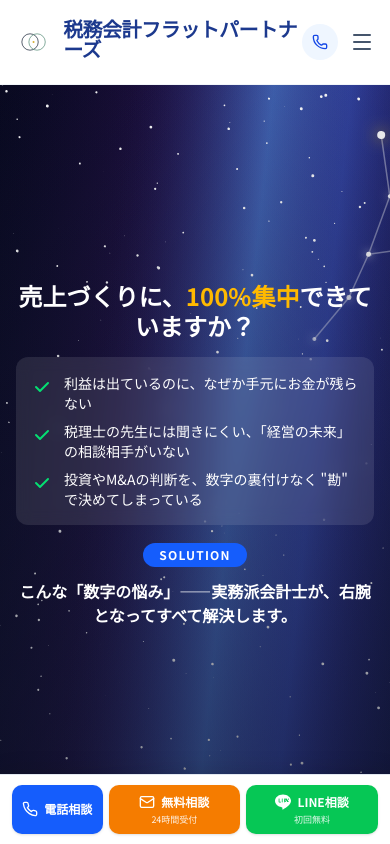
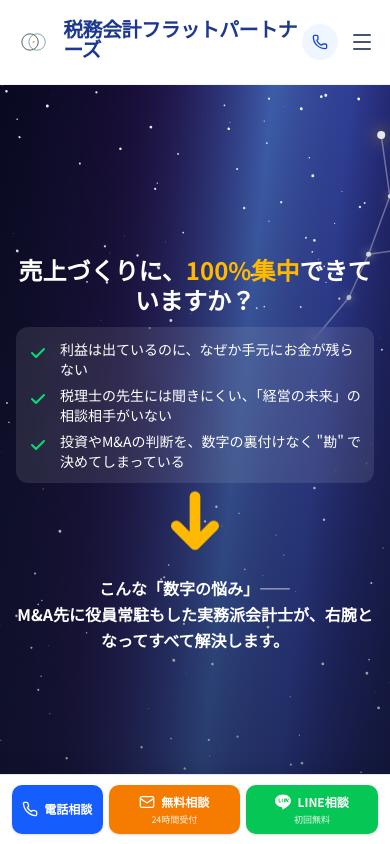
Before and after one commit to Watanabe0618-flat/flatpartners-site, a React (Vite) app: page / in a window 390 px wide. Shown: the top 844 px of the page. Built offline with nearby package versions, Linux system fonts and the light colour scheme.

Commit message:
Add files via upload

```diff
--- a/src/components/Contact.tsx
+++ b/src/components/Contact.tsx
@@ -65,7 +65,7 @@ export default function Contact() {
         </div>
 
         <div className="grid grid-cols-1 lg:grid-cols-2 gap-8">
-          <div className="flex flex-col gap-8">
+          <div className="flex flex-col gap-8 order-2 lg:order-1">
             <div className="bg-blue-900 text-white p-8 lg:p-10 rounded-3xl shadow-xl relative overflow-hidden h-full">
               <div className="absolute top-0 right-0 w-64 h-64 bg-blue-800 rounded-full blur-3xl -mr-20 -mt-20 opacity-50"></div>
               <div className="absolute bottom-0 left-0 w-64 h-64 bg-blue-700 rounded-full blur-3xl -ml-20 -mb-20 opacity-50"></div>
@@ -121,7 +121,7 @@ export default function Contact() {
             </div>
           </div>
 
-          <div className="bg-white rounded-3xl shadow-xl p-8 lg:p-10 border border-slate-100 relative overflow-hidden">
+          <div className="bg-white rounded-3xl shadow-xl p-8 lg:p-10 border border-slate-100 relative overflow-hidden order-1 lg:order-2">
             <AnimatePresence mode="wait">
               {status === 'success' ? (
                 <motion.div
--- a/src/components/FloatingCTA.tsx
+++ b/src/components/FloatingCTA.tsx
@@ -39,10 +39,8 @@ export default function FloatingCTA() {
         </motion.button>
 
         {/* Right Button (LINE) */}
-        <motion.a
-          href="https://lin.ee/xxxxx"
-          target="_blank"
-          rel="noopener noreferrer"
+        <motion.button
+          onClick={scrollToContact}
           whileTap={{ scale: 0.96 }}
           className="flex-[1.5] bg-[#06C755] text-white rounded-[10px] flex flex-col items-center justify-center py-2 px-1 shadow-sm"
         >
@@ -53,7 +51,7 @@ export default function FloatingCTA() {
             <span className="font-bold text-[12px] sm:text-[13px]">LINE相談</span>
           </div>
           <span className="text-[9px] opacity-90">初回無料</span>
-        </motion.a>
+        </motion.button>
       </div>
     </div>
   );
--- a/src/components/Hero.tsx
+++ b/src/components/Hero.tsx
@@ -3,21 +3,21 @@ import StarryBackground from './StarryBackground';
 
 export default function Hero() {
   return (
-    <section className="relative min-h-screen flex items-center justify-center bg-slate-950 overflow-hidden">
+    <section className="relative min-h-[100dvh] md:min-h-screen flex items-center justify-center bg-slate-950 overflow-hidden">
       <StarryBackground />
       <div className="absolute inset-0 bg-gradient-to-b from-transparent to-slate-950/50 pointer-events-none" />
 
-      <div className="relative z-10 text-center max-w-3xl mx-auto px-4 pt-20 md:pt-0">
+      <div className="relative z-10 text-center max-w-3xl mx-auto px-4 pt-16 md:pt-0">
         {/* h1: モバイルはtext-2xlに縮小、余白も詰める */}
-        <h1 className="text-2xl md:text-5xl font-bold text-white leading-tight mb-4 md:mb-8">
+        <h1 className="text-2xl md:text-5xl font-bold text-white leading-tight mb-3 md:mb-8">
           売上づくりに、
           <span className="text-amber-400">100%集中</span>
           できていますか？
         </h1>
 
         {/* ペインポイント: モバイルはパディングと行間を圧縮 */}
-        <div className="bg-white/10 backdrop-blur-sm rounded-xl p-4 md:p-8 mb-4 md:mb-8 max-w-2xl mx-auto">
-          <div className="space-y-2 md:space-y-4 text-left">
+        <div className="bg-white/10 backdrop-blur-sm rounded-xl p-3 md:p-8 mb-3 md:mb-8 max-w-2xl mx-auto">
+          <div className="space-y-1.5 md:space-y-4 text-left">
             <PainPoint text="利益は出ているのに、なぜか手元にお金が残らない" />
             <PainPoint text="税理士の先生には聞きにくい、「経営の未来」の相談相手がいない" />
             <PainPoint text='投資やM&Aの判断を、数字の裏付けなく "勘" で決めてしまっている' />
@@ -25,26 +25,32 @@ export default function Hero() {
         </div>
 
         {/* SOLUTION */}
-        <div className="mb-4 md:mb-8">
-          <span className="inline-block bg-blue-600 text-white text-xs font-bold tracking-widest px-4 py-1 rounded-full mb-3 md:mb-4">
-            SOLUTION
-          </span>
-          <p className="text-base md:text-xl text-white font-bold mb-2">
-            こんな「数字の悩み」——実務派会計士が、右腕となってすべて解決します。
+        <div className="mb-0 md:mb-8 flex flex-col items-center">
+          <div className="flex justify-center my-2 md:my-12">
+            <svg
+              className="w-16 h-16 md:w-20 md:h-20 text-amber-400 animate-bounce"
+              fill="none"
+              stroke="currentColor"
+              viewBox="0 0 24 24"
+              strokeWidth="4"
+            >
+              <path strokeLinecap="round" strokeLinejoin="round" d="M19 14l-7 7m0 0l-7-7m7 7V3" />
+            </svg>
+          </div>
+          <p className="text-base md:text-xl text-white font-bold mb-0 md:mb-2 leading-relaxed">
+            こんな「数字の悩み」——<br className="md:hidden" />M&A先に役員常駐もした実務派会計士が、右腕となってすべて解決します。
           </p>
           {/* 権威テキスト: PCのみ表示（モバイルでは縦幅節約のため非表示） */}
           <div className="hidden md:block bg-slate-800/80 rounded-lg p-4 mt-4 max-w-2xl mx-auto mb-8">
             <p className="text-amber-400 font-bold text-sm md:text-base">
-              投資・資金調達・M&Aの現場を走り続けてきた会計士が、あなたの隣で並走します。
+              経営者の隣で「一緒に考え、一緒に動く」。それがフラットパートナーズのスタンスです。
             </p>
           </div>
 
           {/* ヒーローCTA: PCのみ表示（モバイルは画面下部の固定フッターバーがCTA機能を担う） */}
           <div className="hidden md:flex justify-center gap-4 mt-8">
             <a
-              href="https://lin.ee/xxxxx" /* TODO: 実際のLINE友だち追加URLに差し替え */
-              target="_blank"
-              rel="noopener noreferrer"
+              href="#contact"
               className="bg-[#06C755] hover:bg-[#05b34c] text-white font-bold py-3 px-8 rounded-full transition-colors flex items-center justify-center gap-2 min-h-[48px]"
             >
               LINE で気軽に相談する
--- a/src/components/Knowledge.tsx
+++ b/src/components/Knowledge.tsx
@@ -12,7 +12,7 @@ const STEPS = [
           '資金ショートの危機を「たまたま」乗り切ることを繰り返していませんか？直感への依存を捨て、データに基づく意思決定の基盤を作るための最初の一歩です。',
         image: 'https://images.unsplash.com/photo-1460925895917-afdab827c52f?auto=format&fit=crop&w=800&q=80',
         links: [
-          { label: '脱・勘ピュータ経営 を読む', url: '/pdfs/kanputer.pdf' },
+          { label: '脱・勘ピュータ経営 を読む', url: 'https://1drv.ms/b/c/48fc6611d8ccd3cf/IQBdV315CiNWS5ULp_2NpLOyAX5EjbXgmA88pRJtS9XK6Gw?e=fJaCs5' },
         ],
       },
     ],
@@ -28,7 +28,7 @@ const STEPS = [
           'P（単価）× Q（数量）− V（変動費）− F（固定費）＝ G（利益）。たった5つの記号で、利益創出の仕組みを読み解きます。',
         image: 'https://images.unsplash.com/photo-1554224155-6726b3ff858f?auto=format&fit=crop&w=800&q=80',
         links: [
-          { label: '変動損益計算の実例 を読む', url: '/pdfs/hendosoneki.pdf' },
+          { label: '変動損益計算の実例 を読む', url: 'https://1drv.ms/b/c/48fc6611d8ccd3cf/IQAVjeCwphKXSJr8s29gKckCAUHfxwrMk3eRQQJrkIS_rNA?e=Uia45Y' },
         ],
       },
     ],
@@ -44,7 +44,7 @@ const STEPS = [
           '「夢」を語る前に、「返済の確実性」を数字で証明する。資金調達を成功させるキャッシュフロー予測のポイントを解説します。',
         image: 'https://images.unsplash.com/photo-1554224155-6726b3ff858f?auto=format&fit=crop&w=800&q=80',
         links: [
-          { label: '銀行対策マニュアル を読む', url: '/pdfs/ginko.pdf' },
+          { label: '銀行対策マニュアル を読む', url: 'https://1drv.ms/b/c/48fc6611d8ccd3cf/IQBZMp2yXo8IT4290PYGgCcGASs97xxJSfIpDTQx_mHu85U?e=74i3xj' },
         ],
       },
       {
@@ -53,7 +53,7 @@ const STEPS = [
           'なんとなくの直感ではなく、回収期間・NPV・IRRなどのデータを用いて、投資回収のタイムラインを可視化するアプローチです。',
         image: 'https://images.unsplash.com/photo-1507679799987-c73779587ccf?auto=format&fit=crop&w=800&q=80',
         links: [
-          { label: '設備投資の意思決定 を読む', url: '/pdfs/setsubi.pdf' },
+          { label: '設備投資の意思決定 を読む', url: 'https://1drv.ms/b/c/48fc6611d8ccd3cf/IQCQ6643rHSzQ5f8vXTWzHOYAaPC3mBcmOPzs2f2N7ZGSPM?e=Yf1yYG' },
         ],
       },
     ],
@@ -69,7 +69,7 @@ const STEPS = [
           '売上づくりに集中したいのに、お金の仕事に時間を取られていませんか？成長する中堅・中小企業の賢い選択肢です。',
         image: 'https://images.unsplash.com/photo-1552664730-d307ca884978?auto=format&fit=crop&w=800&q=80',
         links: [
-          { label: '社外CFOの活用法 を読む', url: '/pdfs/cfo_reason.pdf' },
+          { label: '社外CFOの活用法 を読む', url: 'https://1drv.ms/b/c/48fc6611d8ccd3cf/IQAnRefWZIh4S7yywFsZm8f3Aa40HLMGMTnWYJ-0FlDmQP8?e=D4WAuY' },
         ],
       },
       {
@@ -78,7 +78,7 @@ const STEPS = [
           '既存の先生との関係性はそのままに、「守り」と「攻め」の両輪で強力な経営チームを構築します。',
         image: 'https://images.unsplash.com/photo-1600880292203-757bb62b4baf?auto=format&fit=crop&w=800&q=80',
         links: [
-          { label: '役割分担マップ を読む', url: '/pdfs/cfo_role.pdf' },
+          { label: '役割分担マップ を読む', url: 'https://1drv.ms/b/c/48fc6611d8ccd3cf/IQDoB12m2r7XSK4z-CBNyl1_Aa7Ej-MPRjCTSSvpScyGCtw?e=horIrJ' },
         ],
       },
     ],
@@ -94,8 +94,8 @@ const STEPS = [
           'M&Aの現場でプロが使う「価値を測る3つのレンズ」と、見えない価値（のれん）の正体を解説します。',
         image: 'https://images.unsplash.com/photo-1450101499163-c8848c66ca85?auto=format&fit=crop&w=800&q=80',
         links: [
-          { label: '株価算定ロジック（簡易版）を読む', url: '/pdfs/kabuka_simple.pdf' },
-          { label: '株価算定ロジック（標準版）を読む', url: '/pdfs/kabuka_standard.pdf' },
+          { label: '株価算定ロジック（簡易版）を読む', url: 'https://1drv.ms/b/c/48fc6611d8ccd3cf/IQCHxdUsE-oBTLLMyj5JNnhsAbdZEb38NFcvDTYP9tYdhy4?e=OHbqza' },
+          { label: '株価算定ロジック（標準版）を読む', url: 'https://1drv.ms/b/c/48fc6611d8ccd3cf/IQCz7pSEQxAJRYRfyBRqYwjhAX9MiC9IfK16vvvo_wCW9mw?e=dH2s9g' },
         ],
       },
     ],
@@ -169,7 +169,6 @@ function KnowledgeCard({
               href={link.url}
               target="_blank"
               rel="noopener noreferrer"
-              download
               className="group flex items-center justify-between w-full bg-slate-50 hover:bg-blue-50 border border-slate-200 hover:border-blue-300 text-slate-700 hover:text-blue-700 px-4 py-3 rounded-lg text-sm font-semibold transition-all min-h-[44px]"
             >
               <span className="flex items-center gap-2">
@@ -280,9 +279,7 @@ export default function Knowledge() {
           </p>
           <div className="flex flex-col sm:flex-row justify-center gap-4">
             <a
-              href="https://lin.ee/xxxxx" /* TODO: 実際のLINE友だち追加URLに差し替え */
-              target="_blank"
-              rel="noopener noreferrer"
+              href="#contact"
               className="bg-[#06C755] hover:bg-[#05b34c] text-white font-bold py-4 px-8 rounded-full transition-colors flex items-center justify-center gap-2 min-h-[48px]"
             >
               LINE で気軽に相談する
--- a/src/components/LineFloatingButton.tsx
+++ b/src/components/LineFloatingButton.tsx
@@ -2,11 +2,16 @@ import React from 'react';
 import { motion } from 'motion/react';
 
 export default function LineFloatingButton() {
+  const scrollToContact = () => {
+    const contactSection = document.getElementById('contact');
+    if (contactSection) {
+      contactSection.scrollIntoView({ behavior: 'smooth' });
+    }
+  };
+
   return (
-    <motion.a
-      href="https://lin.ee/xxxxx"
-      target="_blank"
-      rel="noopener noreferrer"
+    <motion.button
+      onClick={scrollToContact}
       initial={{ opacity: 0, y: 20 }}
       animate={{ opacity: 1, y: 0 }}
       whileHover={{
@@ -24,6 +29,6 @@ export default function LineFloatingButton() {
         <path d="M24 10.304c0-5.369-5.383-9.738-12-9.738-6.616 0-12 4.369-12 9.738 0 4.814 4.269 8.846 10.036 9.608.391.084.922.258 1.057.592.122.303.079.778.039 1.085l-.171 1.027c-.053.303-.242 1.186 1.039.647 1.281-.54 6.911-4.069 9.428-6.967 1.739-1.907 2.572-3.843 2.572-5.992zM8.58 12.76H6.103c-.342 0-.622-.279-.622-.622V7.485c0-.342.279-.622.622-.622s.622.279.622.622v4.031h1.855c.342 0 .622.279.622.622s-.279.623-.622.623zm3.507 0h-1.244c-.342 0-.622-.279-.622-.622V7.485c0-.342.279-.622.622-.622s.622.279.622.622v4.653c0 .343-.279.622-.622.622zm4.496-3.111c0 .342-.279.622-.622.622h-1.244v1.867c0 .342-.279.622-.622.622s-.622-.279-.622-.622V7.485c0-.342.279-.622.622-.622s.622.279.622.622v1.867h1.244c.342 0 .622.279.622.622zm4.496-1.542c0 .342-.279.622-.622.622h-1.867l1.867 2.489c.124.166.166.373.104.56-.062.187-.228.332-.415.332h-1.244c-.207 0-.394-.104-.518-.269l-1.867-2.489v2.136c0 .342-.279.622-.622.622s-.622-.279-.622-.622V7.485c0-.342.279-.622.622-.622h1.244c.207 0 .394.104.518.269l1.867 2.489V7.485c0-.342.279-.622.622-.622s.622.279.622.622v2.489z"/>
       </svg>
       <span className="font-bold text-sm md:text-base tracking-wide">LINEで無料相談</span>
-    </motion.a>
+    </motion.button>
   );
 }
```
